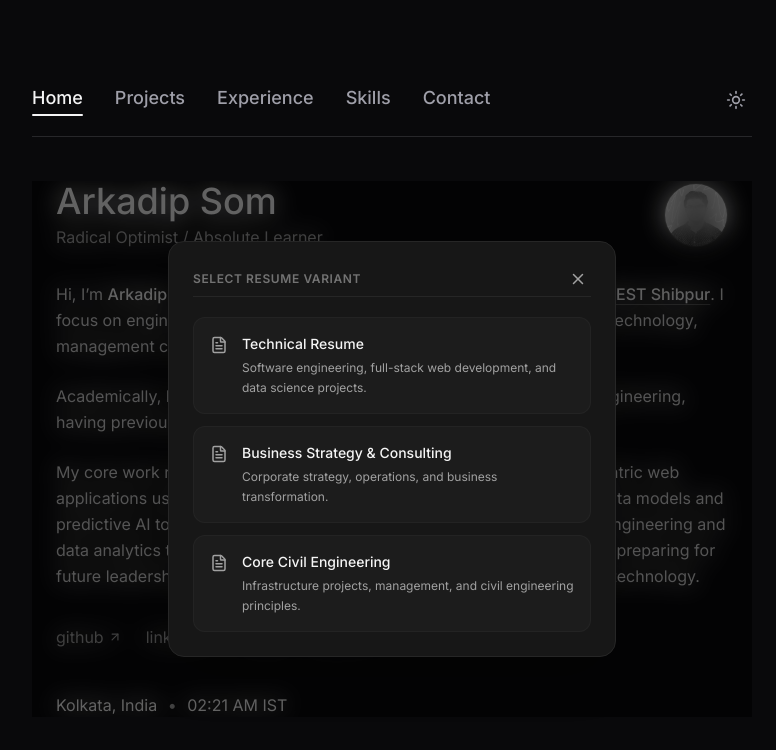
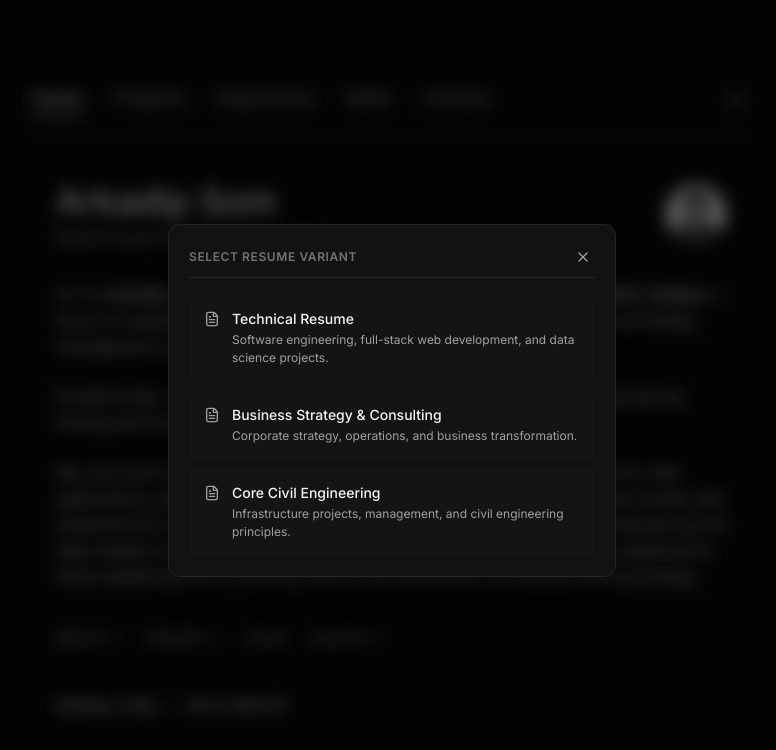
Before and after one commit to arkadipsom-code/arkadipsom-portfolio, a React (Vite) app: page / in a window 1280 px wide. Both pictures are taken after a click on the button "resume". Shown: the top 750 px of the page, without its empty margins (248-1024 px from the left). Built offline with nearby package versions, Linux system fonts and the light colour scheme.

Commit message:
feat: add companyUrl links to experience view and update layout

```diff
--- a/src/views/ProfileView.jsx
+++ b/src/views/ProfileView.jsx
@@ -1,4 +1,5 @@
 import React, { useState, useEffect } from 'react';
+import { createPortal } from 'react-dom';
 import profileData from '../data/profile.json';
 import { ArrowUpRight, FileText, X } from 'lucide-react';
 
@@ -140,37 +141,50 @@ export default function ProfileView() {
         Kolkata, India <span className="mx-1.5 text-neutral-400">•</span> {currentTime || '00:00 XX IST'}
       </div>
 
-      {/* Full Viewport Resume Variant Selector Modal */}
-      {isResumeModalOpen && (
-        <div className="fixed inset-0 z-[100] flex items-center justify-center p-4 bg-black/60 backdrop-blur-md animate-fade-in">
-          <div className="bg-white dark:bg-neutral-900 border border-neutral-200 dark:border-neutral-800 rounded-2xl max-w-md w-full p-6 shadow-2xl space-y-5">
-            <div className="flex items-center justify-between pb-1 border-b border-neutral-100 dark:border-neutral-800">
-              <span className="text-xs font-semibold uppercase tracking-wider text-neutral-400 dark:text-neutral-500">Select Resume Variant</span>
+      {/* React Portal Modal - Rendered at document.body level */}
+      {isResumeModalOpen && createPortal(
+        <div
+          onClick={() => setIsResumeModalOpen(false)}
+          className="fixed inset-0 z-[9999] flex items-center justify-center p-4 bg-black/40 dark:bg-black/60 backdrop-blur-sm animate-fade-in"
+        >
+          <div
+            onClick={(e) => e.stopPropagation()}
+            className="bg-white dark:bg-[#121215] border border-neutral-200 dark:border-neutral-800 rounded-xl max-w-md w-full p-5 shadow-2xl space-y-4 transition-all"
+          >
+            <div className="flex items-center justify-between pb-2 border-b border-neutral-100 dark:border-neutral-800">
+              <span className="text-xs font-semibold uppercase tracking-wider text-neutral-400 dark:text-neutral-500">
+                Select Resume Variant
+              </span>
               <button
                 onClick={() => setIsResumeModalOpen(false)}
-                className="text-neutral-400 hover:text-neutral-900 dark:hover:text-neutral-100 transition-colors p-1"
+                className="text-neutral-400 hover:text-neutral-900 dark:hover:text-neutral-100 transition-colors p-1 cursor-pointer"
               >
-                <X size={18} />
+                <X size={16} />
               </button>
             </div>
 
-            <div className="space-y-3">
+            <div className="space-y-2">
               {resumeOptions.map((option, index) => (
                 <div
                   key={index}
                   onClick={() => handleDownload(option.fileUrl, option.filename)}
-                  className="p-4 border border-neutral-100 dark:border-neutral-800/80 hover:border-neutral-300 dark:hover:border-neutral-700 bg-neutral-50/50 dark:bg-neutral-800/40 rounded-xl transition-all cursor-pointer group flex items-start gap-3.5"
+                  className="p-3.5 border border-transparent hover:border-neutral-200 dark:hover:border-neutral-800 bg-neutral-50/60 dark:bg-neutral-900/40 hover:bg-neutral-100 dark:hover:bg-neutral-800/60 rounded-lg transition-all cursor-pointer group flex items-start gap-3"
                 >
-                  <FileText className="text-neutral-400 group-hover:text-neutral-900 dark:group-hover:text-neutral-100 mt-0.5 flex-shrink-0 transition-colors" size={18} />
-                  <div className="space-y-1">
-                    <div className="text-sm font-medium text-neutral-900 dark:text-neutral-100 group-hover:underline decoration-neutral-400">{option.title}</div>
-                    <div className="text-xs text-neutral-500 dark:text-neutral-400 leading-relaxed">{option.description}</div>
+                  <FileText className="text-neutral-400 group-hover:text-neutral-900 dark:group-hover:text-neutral-100 mt-0.5 flex-shrink-0 transition-colors" size={16} />
+                  <div className="space-y-0.5">
+                    <div className="text-sm font-medium text-neutral-900 dark:text-neutral-100 group-hover:underline decoration-neutral-400">
+                      {option.title}
+                    </div>
+                    <div className="text-xs text-neutral-500 dark:text-neutral-400 leading-normal">
+                      {option.description}
+                    </div>
                   </div>
                 </div>
               ))}
             </div>
           </div>
-        </div>
+        </div>,
+        document.body
       )}
 
     </div>
```
